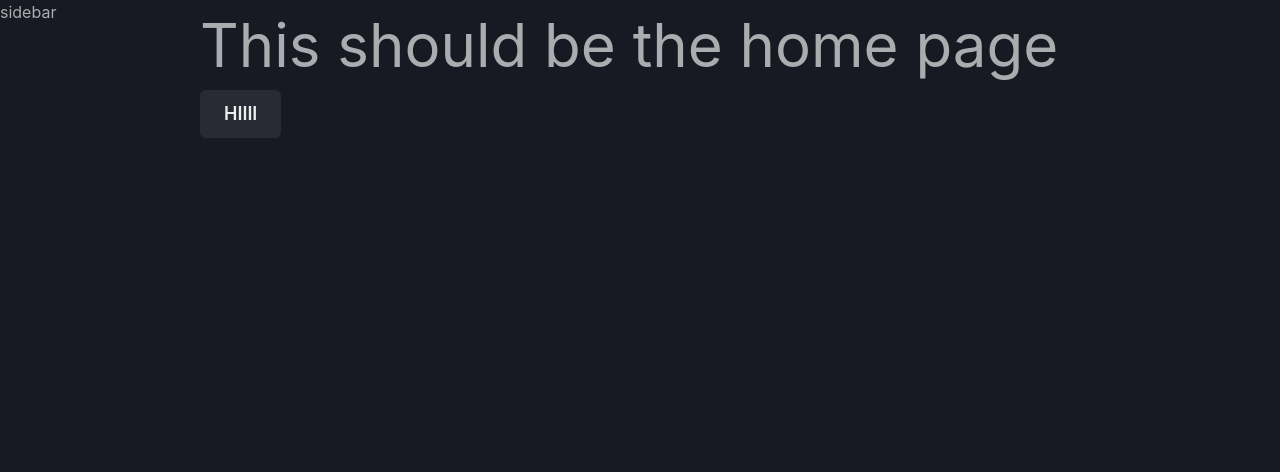
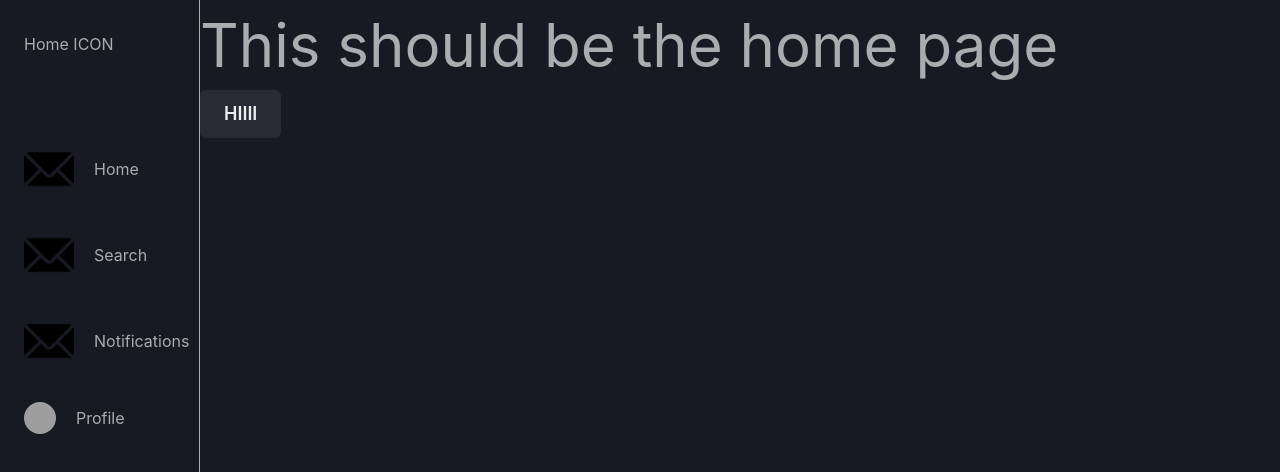
Before and after one commit to Fenix900/CampusGram, a React (Create React App) app in the folder project-app/: page /home in a window 1280 px wide. Shown: the top 472 px of the page. Built offline with nearby package versions, Linux system fonts and the light colour scheme; grey boxes are pictures that could not be loaded.

Commit message:
Edited the sidebar
Added a itemlist for all the items, they have icons, text and links. These links will link to each page. Also added tooltip which is from chakra, this adds pop-ups for infomration about each button

```diff
--- a/project-app/src/Components/Sidebar/PageLayout.jsx
+++ b/project-app/src/Components/Sidebar/PageLayout.jsx
@@ -9,7 +9,7 @@ const PageLayout = ({children}) => {
     <Flex>
         {/*This side is for the side bar (LEFT) */}
         {pathname !== '/' ? (
-        <Box w={{base:"70px", md:"200px"}}>
+        <Box w={{base:"75px", md:"200px"}}>
             <Sidebar/>
         </Box>
         ): null}
--- a/project-app/src/Components/Sidebar/Sidebar.jsx
+++ b/project-app/src/Components/Sidebar/Sidebar.jsx
@@ -1,11 +1,73 @@
+import { Avatar, Box, Center, Flex, Link, Tooltip } from '@chakra-ui/react'
 import React from 'react'
+import {Link as ReactRouterLink} from 'react-router-dom'
+import TestICON from "../Assets/Email.png"
 
 //This is the side bar that is being imported to the layout
 const Sidebar = () => {
+    //These are the sidebar icons and what they are
+    const sidebarItems = [
+        {
+            icon: <img src={TestICON} width={'50px'}/>,
+            text: "Home",
+            link: "/home",
+        },
+        {
+            icon: <img src={TestICON} width={'50px'}/>,
+            text: "Search",
+            link: "/home",
+        },
+        {
+            icon: <img src={TestICON} width={'50px'}/>,
+            text: "Notifications",
+            link: "/home",
+        },
+        {
+            icon: <Avatar size={"sm"} name='Filip' src='https://bit.ly/broken-link'/>,
+            text: "Profile",
+            link: "/",
+        },
+    ];
     return (
-    <div>
-        sidebar
-    </div>
+        <Box
+        height={"100%"}
+        borderRight={"1px solid"}
+        borderColor={"whitesmoke.500"}
+        py={8}
+        position={"sticky"}
+        top={0}
+        left={0}
+        px={{base:2,md:4}}>
+            <Flex direction={'column'} gap={20}  w={"full"} height={"full"}>
+                <Link as={ReactRouterLink} to={'/home'} pl={2} display={{base:"none", md:"block"}} _hover={{bg:"gray.700"}}>
+                    <div>Home ICON</div>
+                </Link>
+                <Link as={ReactRouterLink} to={'/home'} pl={2} display={{base:"block", md:"none"}} _hover={{bg:"gray.700"}}>
+                    <div>On phone ICON</div>
+                </Link>
+
+                <Flex direction={"column"} gap={5} cursor={"pointer "}>
+                    {sidebarItems.map((item,index)=>(
+                         <Tooltip key={index } hasArrow  label={item.text} placement='right' openDelay={300} ml={2} display={{md:"none", base:"block" /* Maybe none for md*/}}>
+                             <Link
+                             display={"flex"}
+                             to={item.link || null}
+                             as={ReactRouterLink}
+                             alignItems={"center"}
+                             gap={5}
+                             _hover={{bg:"white.100"}}
+                             borderRadius={6}
+                             p={2}
+                             w={"full"}
+                             >
+                                {item.icon}
+                                <Box display={{base:"none", md:"block"}}>{item.text}</Box>
+                             </Link>
+                         </Tooltip>
+                    ))}
+                </Flex>
+            </Flex>
+        </Box>
     )
 }
 
```
